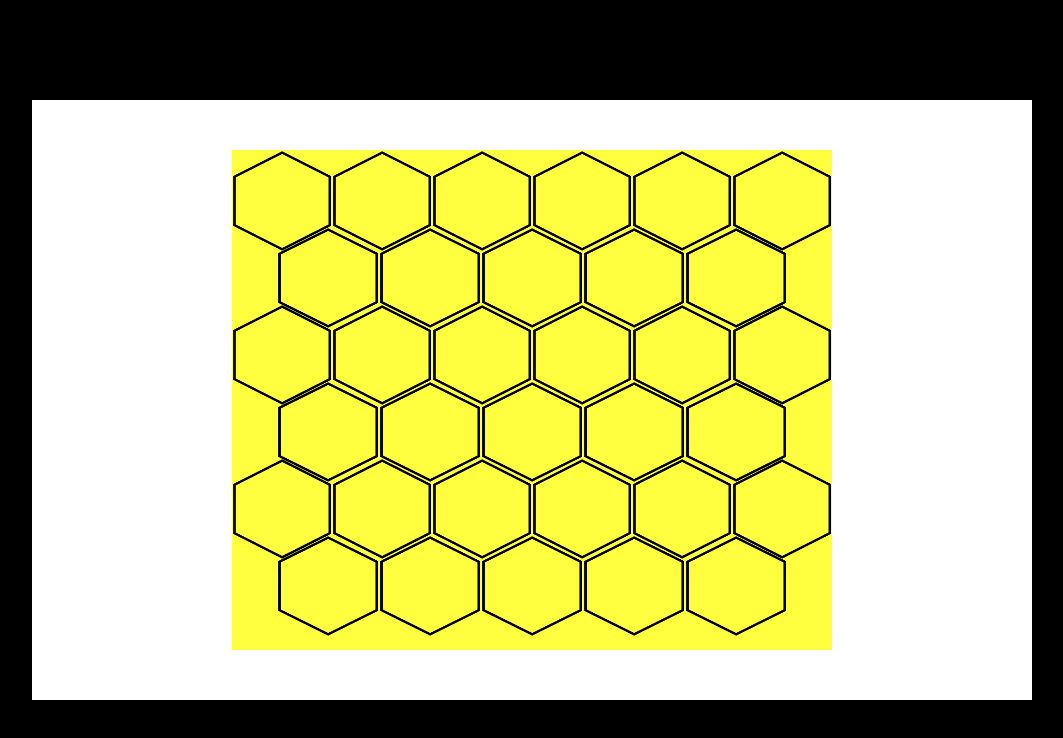
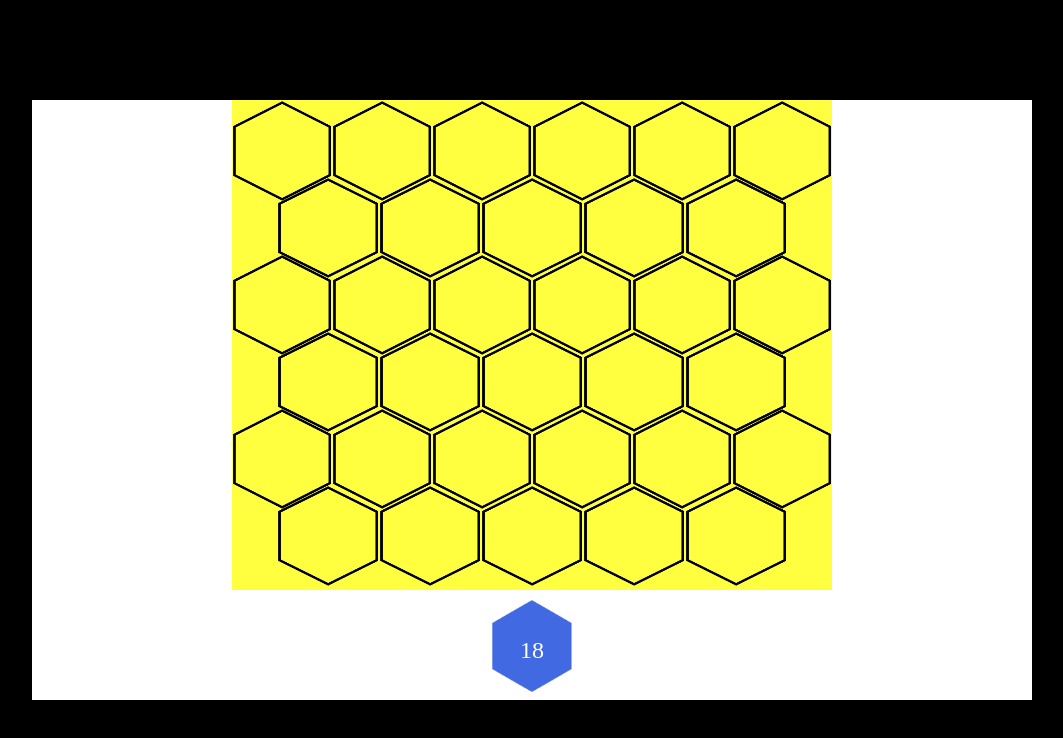
Before and after one commit to arifinhabibi/game-proximity, a plain HTML site: page index.html in a window 1280 px wide. Shown: the whole page, without its empty margins (108-1171 px from the left). Drawn offline with Linux system fonts and the light colour scheme.

Commit message:
save project

```diff
--- a/index.html
+++ b/index.html
@@ -12,56 +12,19 @@
     <div class="container">
         <div class="display-game">
             <div class="game">
-                <!-- <div class="honeys">
-                    <img src="./source/img/polygon.png"  class="honey" alt="">
-                    <img src="./source/img/polygon.png"  class="honey" alt="">
-                    <img src="./source/img/polygon.png"  class="honey" alt="">
-                    <img src="./source/img/polygon.png"  class="honey" alt="">
-                    <img src="./source/img/polygon.png"  class="honey" alt="">
-                    <img src="./source/img/polygon.png"  class="honey" alt="">
-                </div>
-                <div class="honeys">
-                    <img src="./source/img/polygon.png"  class="honey" alt="">
-                    <img src="./source/img/polygon.png"  class="honey" alt="">
-                    <img src="./source/img/polygon.png"  class="honey" alt="">
-                    <img src="./source/img/polygon.png"  class="honey" alt="">
-                    <img src="./source/img/polygon.png"  class="honey" alt="">
-                </div>
-                <div class="honeys">
-                    <img src="./source/img/polygon.png"  class="honey" alt="">
-                    <img src="./source/img/polygon.png"  class="honey" alt="">
-                    <img src="./source/img/polygon.png"  class="honey" alt="">
-                    <img src="./source/img/polygon.png"  class="honey" alt="">
-                    <img src="./source/img/polygon.png"  class="honey" alt="">
-                    <img src="./source/img/polygon.png"  class="honey" alt="">
-                </div>
-                <div class="honeys">
-                    <img src="./source/img/polygon.png"  class="honey" alt="">
-                    <img src="./source/img/polygon.png"  class="honey" alt="">
-                    <img src="./source/img/polygon.png"  class="honey" alt="">
-                    <img src="./source/img/polygon.png"  class="honey" alt="">
-                    <img src="./source/img/polygon.png"  class="honey" alt="">
-                </div>
-                <div class="honeys">
-                    <img src="./source/img/polygon.png"  class="honey" alt="">
-                    <img src="./source/img/polygon.png"  class="honey" alt="">
-                    <img src="./source/img/polygon.png"  class="honey" alt="">
-                    <img src="./source/img/polygon.png"  class="honey" alt="">
-                    <img src="./source/img/polygon.png"  class="honey" alt="">
-                    <img src="./source/img/polygon.png"  class="honey" alt="">
-                </div>
-                <div class="honeys">
-                    <img src="./source/img/polygon.png"  class="honey" alt="">
-                    <img src="./source/img/polygon.png"  class="honey" alt="">
-                    <img src="./source/img/polygon.png"  class="honey" alt="">
-                    <img src="./source/img/polygon.png"  class="honey" alt="">
-                    <img src="./source/img/polygon.png"  class="honey" alt="">
-                </div> -->
+                <!-- <p>51</p> -->
+                <!-- honyes -->
+                    <!-- cell -->
+
             </div>
+            <div class="turn">
+                19
+            </div>
+
         </div>
     </div>
 
-
+    <script src="./source/js/cell.js"></script>
     <script src="./source/js/honeys.js"></script>
     <script src="./source/js/game.js"></script>
 </body>
--- a/source/css/style.css
+++ b/source/css/style.css
@@ -17,75 +17,52 @@ body {
 
 .game {
     width: 600px;
-    height: 500px;
+    height: 490px;
     background-color: rgb(255, 255, 64);
     position: absolute;
     margin: auto;
     top: 0;
     right: 0;
+    left: 0;
+}
+.turn {
+    position: absolute;
     bottom: 0;
+    margin: auto;
+    right: 0;
     left: 0;
+    background-image: url('../img/blue.png');
+    background-size: contain;
+    background-repeat: no-repeat;
+    color: #fff;
+    display: flex;
+    font-size: 24px;
+    justify-content: center;
+    align-items: center;
+    width: 80px;
+    height: 100px;
 }
 .honeys {
     display: flex;
 }
-/* .honeys-row-2 {
-    display: flex;
-    transform: translate(45px, -25px);
-}
-.honeys-row-3 {
-    display: flex;
-    transform: translateY(-50px);
-}
-.honeys-row-4 {
-    display: flex;
-    transform: translate(45px, -75px);
-}
-.honeys-row-5 {
-    display: flex;
-    transform: translateY(-100px);
-}
-.honeys-row-6 {
-    display: flex;
-    transform: translate(45px, -125px);
-} */
+
 .honey {
     width: 100px;
     height: 100px;
     margin: 1px;
+    color: #fff;
 }
-
-/*
-.honeys {
+p {
+    z-index: 99;
+    position: absolute;
+    color: #fff;
+    margin: auto;
+    height: 100px;
+    width: 100px;
     display: flex;
-    width: 600px;
-
+    justify-content: center;
+    align-items: center;
+    font-size: 30px;
+    left: 148px;
+    top: 230px;
 }
-.honey-user {
-	width: 100px;
-	height: 55px;
-	background: #0284cf;
-	position: relative;
-}
-.honey-user:before {
-    content: "";
-	position: absolute;
-	top: -25px;
-	left: 0;
-	width: 0;
-	height: 0;
-	border-left: 50px solid transparent;
-	border-right: 50px solid transparent;
-	border-bottom: 25px solid #0284cf;
-}
-.honey-user:after {
-	content: "";
-	position: absolute;
-	bottom: -25px;
-	left: 0;
-	width: 0;
-	height: 0;
-	border-left: 50px solid transparent;
-	border-right: 50px solid transparent;
-	border-top: 25px solid #0284cf;
-} */
--- /dev/null
+++ b/source/js/cell.js
@@ -0,0 +1,18 @@
+class Cell {
+    constructor(row, col, domCell){
+        this.row = row
+        this.col = col
+        this.domCell = domCell
+        this.number = null
+        this.turn = null
+    }
+
+    render(){
+        this.create()
+    }
+
+    create(){
+        this.domCell.setAttribute('data-row', this.row)
+        this.domCell.setAttribute('data-col', this.col)
+    }
+}
--- a/source/js/game.js
+++ b/source/js/game.js
@@ -2,10 +2,58 @@ class Game {
     constructor(){
         this.templatGame = document.querySelector('.game')
         this.honeys = []
+        this.cells = []
+        this.turnNumber = document.querySelector('.turn')
+        this.canClick = true
     }
     render(){
         this.create()
+        this.listen()
+
+        // debug
+
     }
+
+    listen(){
+
+        // click cell
+        let number = Math.ceil(Math.random() * 50)
+        this.cells.forEach((cell) => {
+            this.turnNumber.innerHTML = number
+
+
+            // player choose
+            cell.domCell.addEventListener('click', () => {
+
+                if (this.canClick == true) {
+                    this.canClick = false
+                    cell.number = number
+                    cell.turn = 'user'
+                    this.playerChoose(cell.row, cell.col, cell.number)
+                    number = Math.ceil(Math.random() * 50)
+                    this.turnNumber.innerHTML = number
+
+                    setTimeout(() => {
+                        // bot choose
+                        this.botChoose(number)
+
+                        this.canClick = true
+                    }, 2000)
+                }
+
+            })
+        })
+
+    }
+
+    botChoose(number){
+
+    }
+
+    playerChoose(row, col, number){
+
+    }
+
     create() {
         // honeys
         for (let row = 1; row <= 6; row++) {
@@ -16,7 +64,6 @@ class Game {
 
         const y = -25
         this.honeys.forEach((honeyRow) => {
-            console.log(honeyRow)
             if (honeyRow.row == 1) {
                 honeyRow.domHoneys.style.transform = `translate(0px, 0px)`
             }else if (honeyRow.row % 2 == 0) {
--- a/source/js/honeys.js
+++ b/source/js/honeys.js
@@ -2,24 +2,25 @@ class Honeys {
     constructor(row){
         this.row = row
         this.domHoneys = null
+    }
 
-    }
     render(){
         this.create()
     }
+
     create(){
-
         this.domHoneys = document.createElement('div')
         this.domHoneys.classList.add('honeys')
         this.domHoneys.setAttribute('data-row', this.row)
-            for (let data = 1; data <= ((this.row % 2 == 0) ? 5 : 6); data++) {
+        for (let col = 1; col <= ((this.row % 2 == 0) ? 5 : 6); col++) {
             const img = new Image()
             img.src = './source/img/polygon.png'
             img.classList.add('honey')
+            const cell = new Cell(this.row, col, img)
+            cell.render()
+            game.cells.push(cell)
             this.domHoneys.append(img)
         }
-
-
         game.templatGame.append(this.domHoneys)
     }
 }
```
Also changed, not shown: source/img/blue.png (added), source/img/red.png (added). Lines whose indentation alone changed are shown as unchanged.
